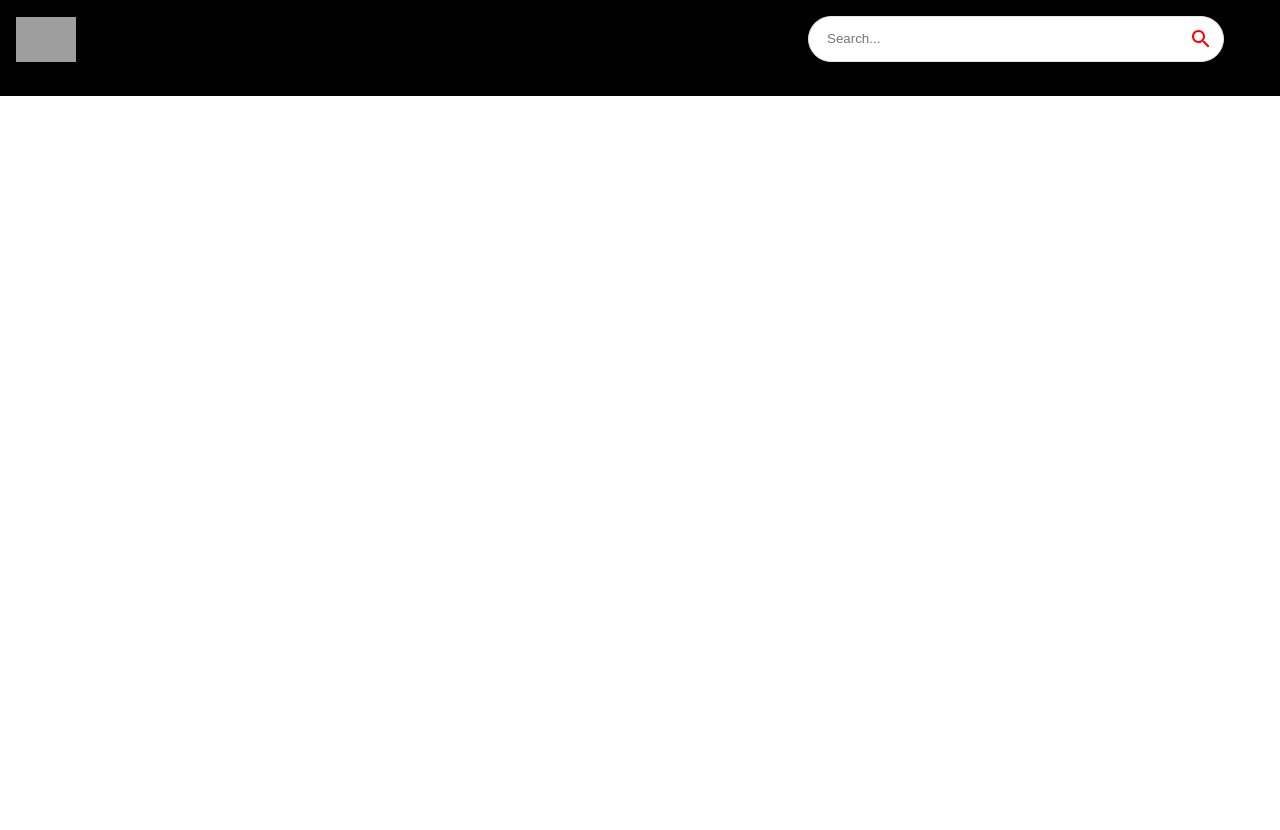
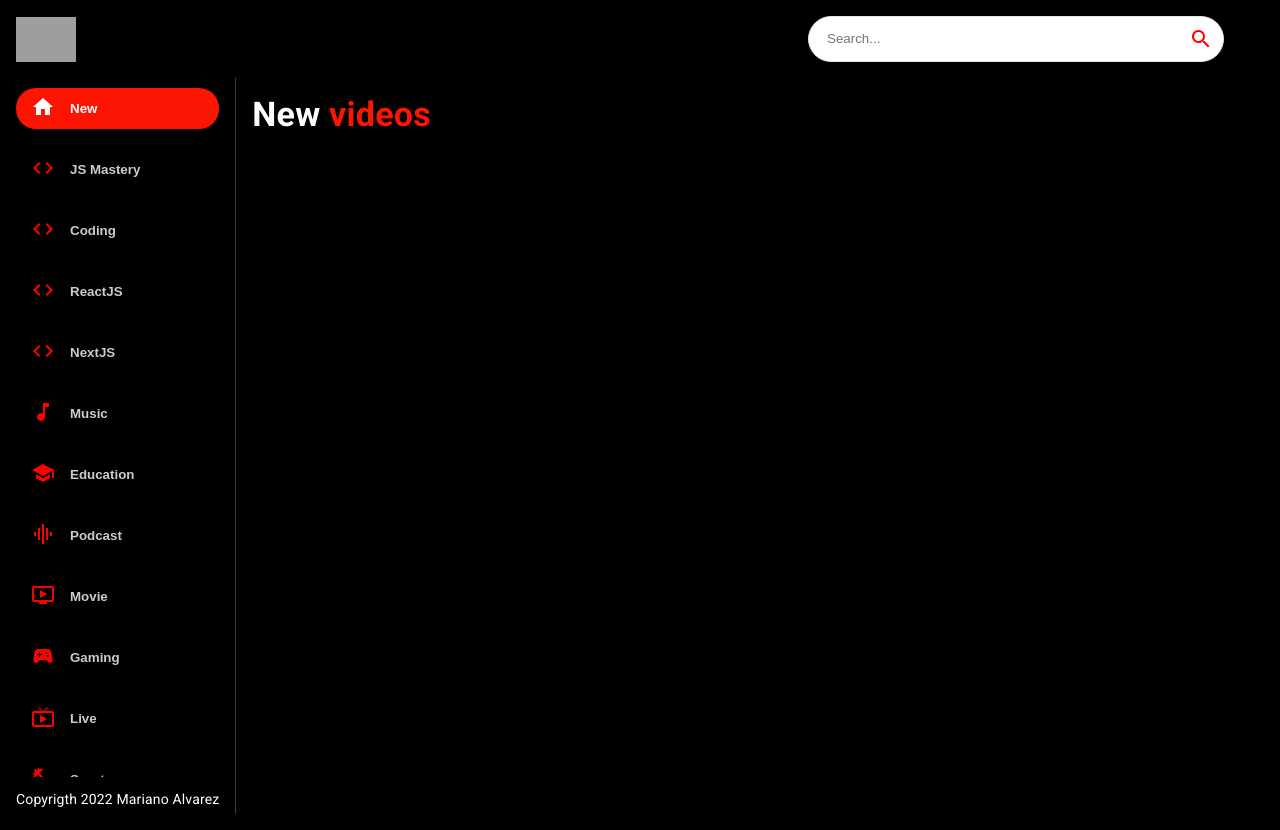
Before and after one commit to malvarez88/youtube-clone, a React (Create React App) app: page / in a window 1280 px wide. Before the commit the page ends 800 px from the top, so only its background shows below. Built offline with nearby package versions, Linux system fonts and the light colour scheme; grey boxes are pictures that could not be loaded.

Commit message:
Sidebar, Videos

```diff
--- a/src/components/Feed.jsx
+++ b/src/components/Feed.jsx
@@ -1,8 +1,28 @@
-import React from 'react'
+import { useState, useEffect } from 'react';
+import { Box, Stack, Typography } from '@mui/material'
+
+import { Sidebar, Videos } from './';
+
 
 const Feed = () => {
   return (
-    <div>Feed</div>
+    <Stack sx={{ flexDirection: { sx: 'column', md: 'row'} }}>
+      <Box sx={{ height: { sx: 'auto', md: '92vh'}, borderRight: '1px solid #3d3d3d', px: { sx: 0, md: 2}}}>
+        <Sidebar />
+
+        <Typography className='copyrigth' variant='body2' sx={{mt: 1.5, color:'#fff'}}>
+          Copyrigth 2022 Mariano Alvarez
+        </Typography>
+      </Box>
+
+      <Box p={2} sx= {{overflowy:'auto', height: '90vh', flex:2 }}>
+        <Typography variant='h4' fontWeight='bold' mb={2} sx={{color:'white'}}>
+          New <span style={{color: '#FC1503'}}>videos</span>
+        </Typography>
+
+        <Videos videos={[]} />
+      </Box>
+    </Stack>
   )
 }
 
--- a/src/components/SearchBar.jsx
+++ b/src/components/SearchBar.jsx
@@ -1,4 +1,4 @@
-import {useState} from 'react'
+import { useState } from 'react'
 import { useNavigate } from 'react-router-dom'
 import { Paper, IconButton } from '@mui/material'
 import { Search } from '@mui/icons-material'
--- /dev/null
+++ b/src/components/Sidebar.jsx
@@ -0,0 +1,19 @@
+import { Stack } from '@mui/material';
+
+import { categories } from '../utils/constants';
+
+const selectedCategory = 'New';
+
+const Sidebar = () => (
+    <Stack direction='row' sx={{overflowY: 'auto', height: {sx: 'auto', md: '95%'}, flexDirection: { md: 'column'}}}>
+        { categories.map((category)=> (
+            <button className='category-btn'
+            style={{background: category.name === selectedCategory && '#FC1503', color: 'white'}} key={category.name}>
+                <span style={{color: category.name === selectedCategory ? 'white' : 'red', marginRight: '15px'}}>{category.icon}</span>
+                <span style={{opacity: category.name === selectedCategory ? '1' : '0.8'}}>{category.name}</span>
+            </button>
+        ))}
+    </Stack>
+)
+
+export default Sidebar
--- /dev/null
+++ b/src/components/Videos.jsx
@@ -0,0 +1,9 @@
+import React from 'react'
+
+const Videos = () => {
+  return (
+    <div>Videos</div>
+  )
+}
+
+export default Videos
--- a/src/components/index.js
+++ b/src/components/index.js
@@ -4,3 +4,5 @@
 export { default as VideoDetail } from './VideoDetail';
 export { default as ChannelDetail } from './ChannelDetail';
 export { default as SearchBar } from './SearchBar';
+export { default as Sidebar } from './Sidebar';
+export { default as Videos } from './Videos';
```
